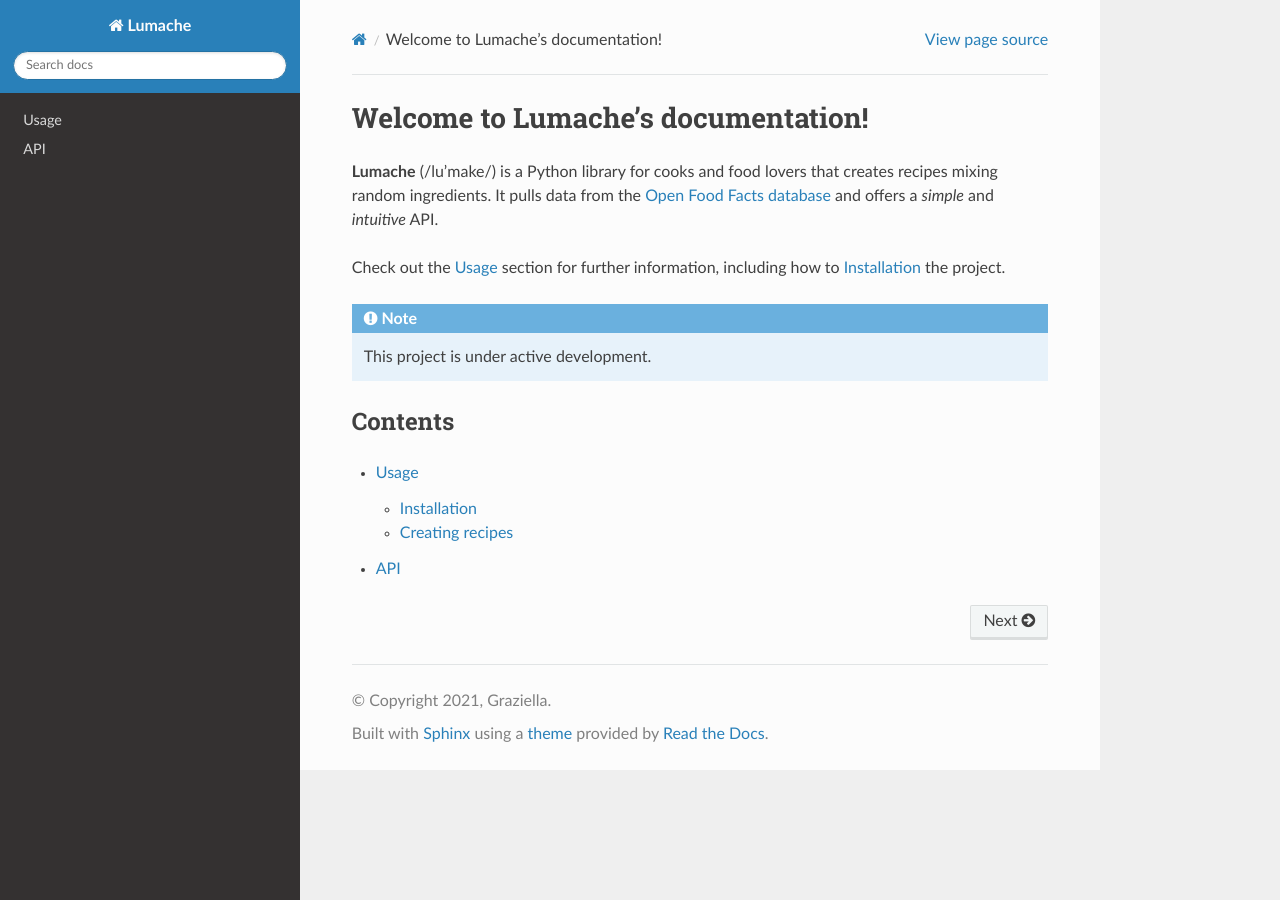
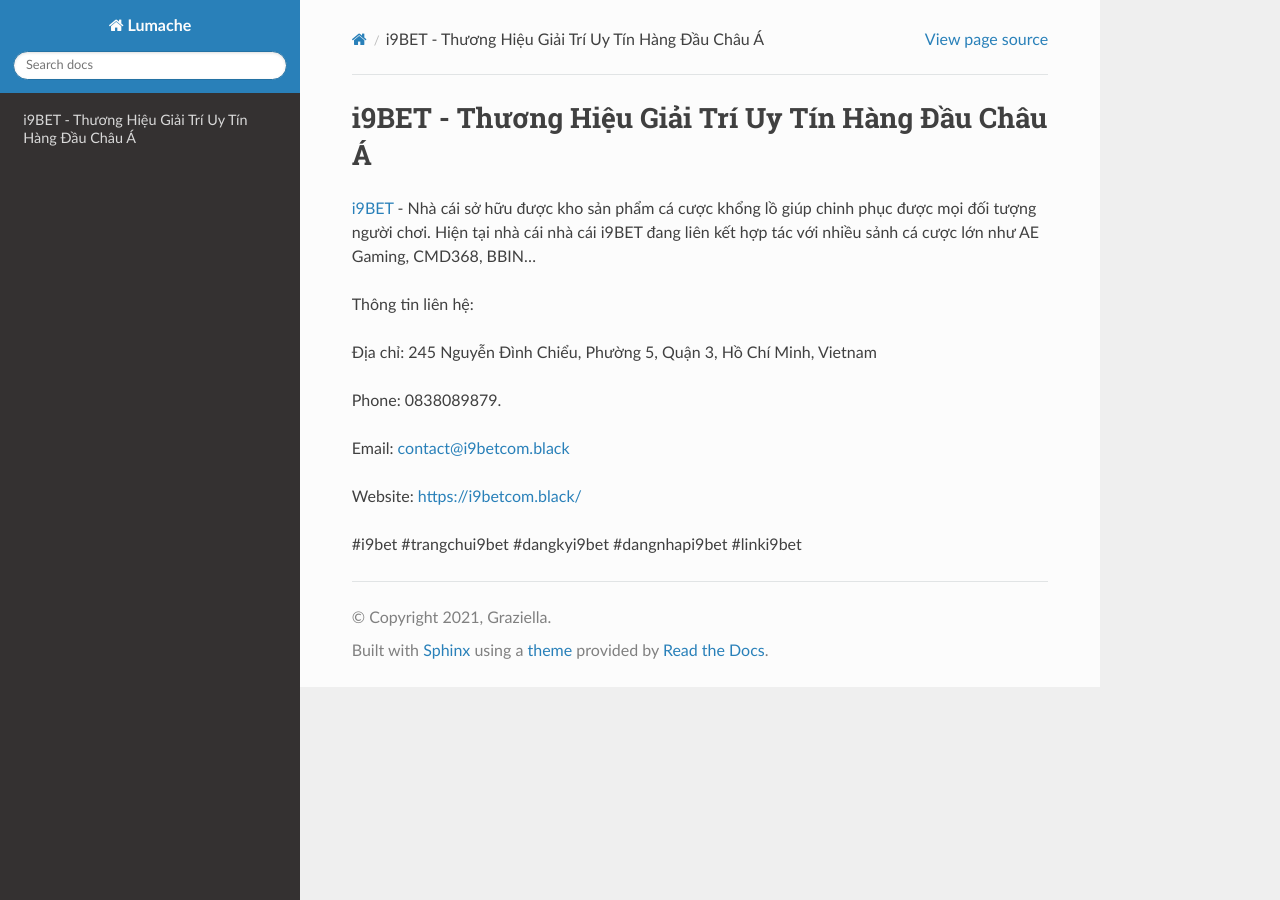
Before and after one commit to JonsCalicut123/i9betcomblack, a Sphinx documentation site: the page built from docs/source/index.rst, in a window 1280 px wide. Built offline with Sphinx 7.4.7 and the Read the Docs theme 3.1.0, drawn with Linux system fonts in a browser that asks for light colours.

Commit message:
Update index.rst

```diff
--- a/docs/source/index.rst
+++ b/docs/source/index.rst
@@ -1,22 +1,16 @@
-Welcome to Lumache's documentation!
+i9BET - Thương Hiệu Giải Trí Uy Tín Hàng Đầu Châu Á
 ===================================
 
-**Lumache** (/lu'make/) is a Python library for cooks and food lovers
-that creates recipes mixing random ingredients.
-It pulls data from the `Open Food Facts database <https://world.openfoodfacts.org/>`_
-and offers a *simple* and *intuitive* API.
+`i9BET <https://i9betcom.black/>`_ - Nhà cái sở hữu được kho sản phẩm cá cược khổng lồ giúp chinh phục được mọi đối tượng người chơi. Hiện tại nhà cái nhà cái i9BET đang liên kết hợp tác với nhiều sảnh cá cược lớn như AE Gaming, CMD368, BBIN…
 
-Check out the :doc:`usage` section for further information, including
-how to :ref:`installation` the project.
+Thông tin liên hệ:
 
-.. note::
+Địa chỉ: 245 Nguyễn Đình Chiểu, Phường 5, Quận 3, Hồ Chí Minh, Vietnam
 
-   This project is under active development.
+Phone: 0838089879.
 
-Contents
---------
+Email: contact@i9betcom.black
 
-.. toctree::
+Website: https://i9betcom.black/
 
-   usage
-   api
+#i9bet #trangchui9bet #dangkyi9bet #dangnhapi9bet #linki9bet
```
